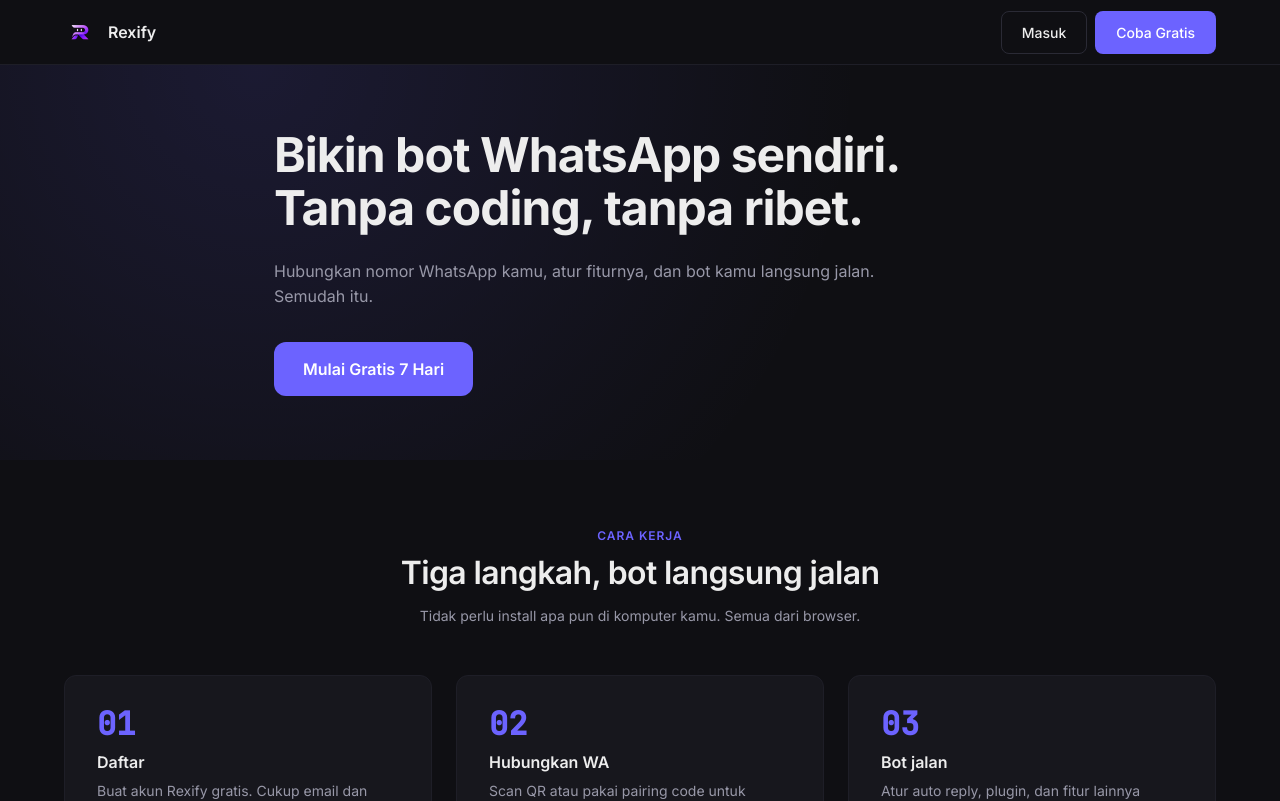
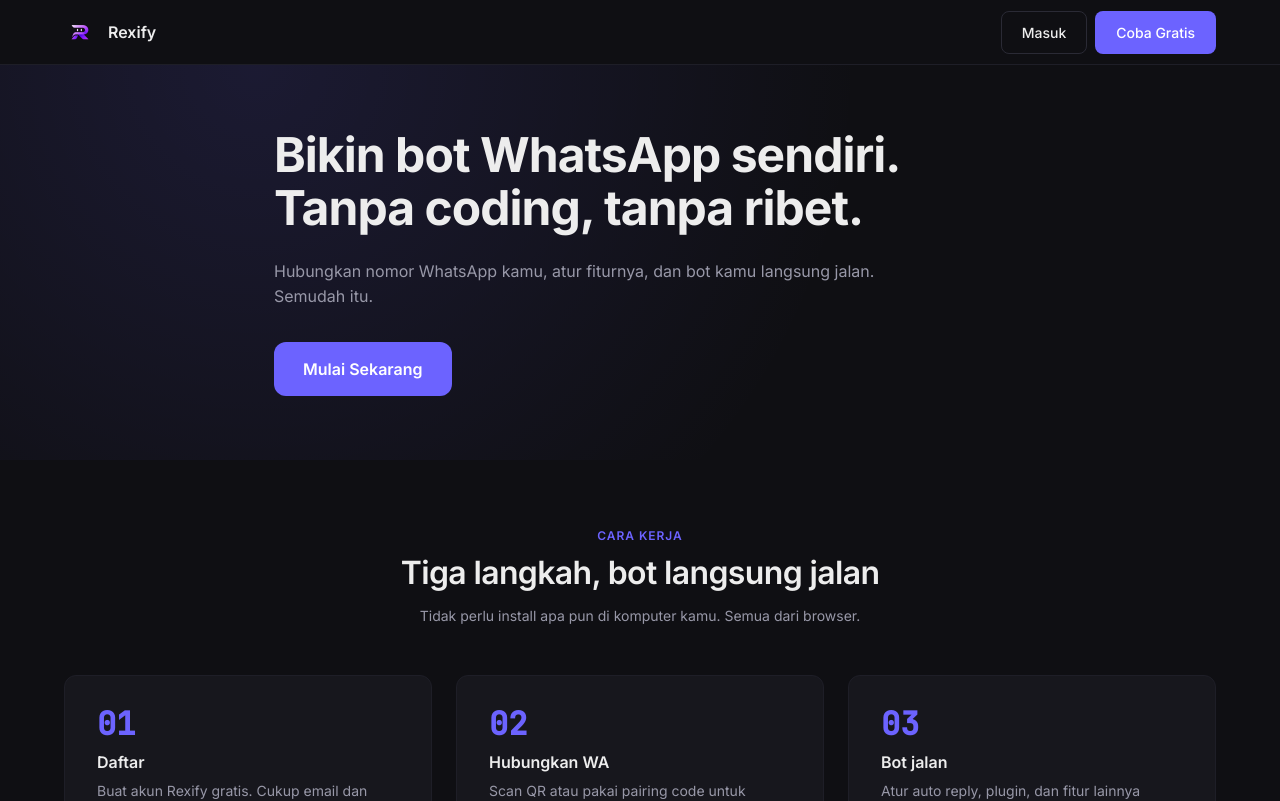
Before and after one commit to Arnov77/rexify-web, a React (Vite) app in the folder platform/frontend/: page / in a window 1280 px wide. Shown: the top 801 px of the page. Built offline with nearby package versions, Linux system fonts and the light colour scheme.

Commit message:
feat(landing): update call-to-action text from 'Mulai Gratis 7 Hari' to 'Mulai Sekarang'

```diff
--- a/platform/frontend/src/pages/Landing.tsx
+++ b/platform/frontend/src/pages/Landing.tsx
@@ -258,7 +258,7 @@ export default function Landing() {
 
               <div className="hero__cta">
                 <TransitionLink className="landing-btn landing-btn--primary landing-btn--lg" to="/register">
-                  Mulai Gratis 7 Hari
+                  Mulai Sekarang
                 </TransitionLink>
               </div>
             </div>
```
